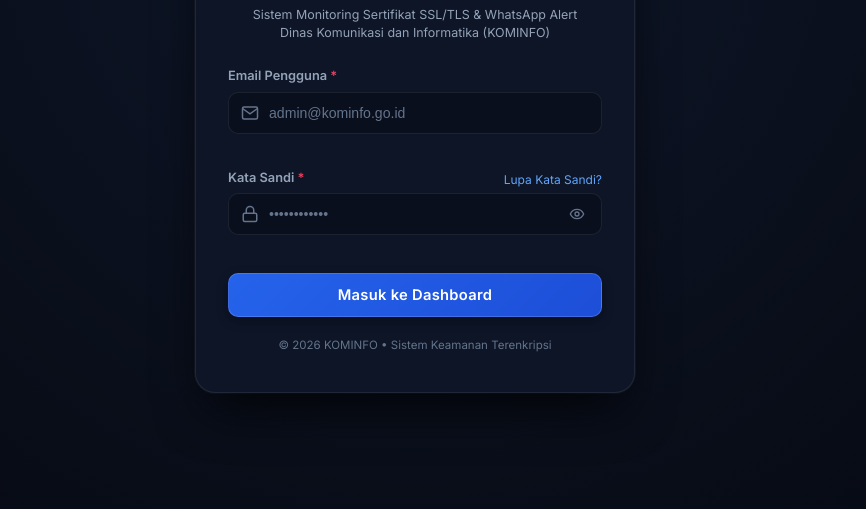
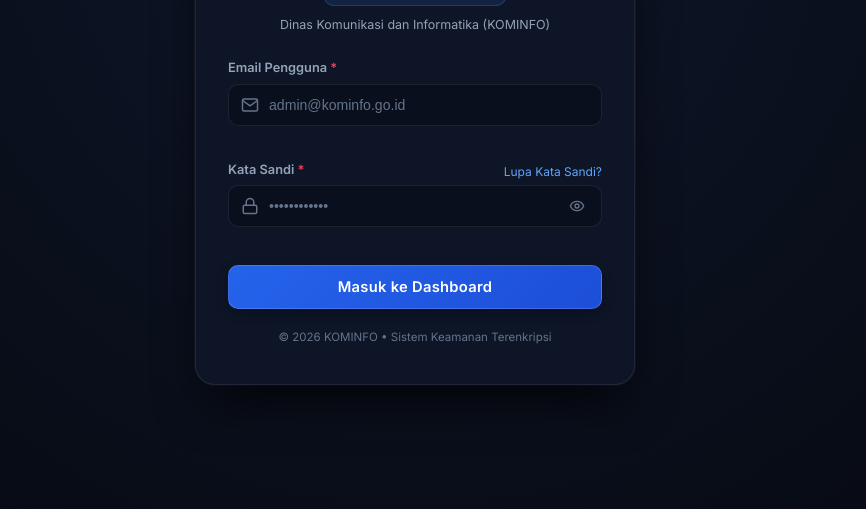
Before and after one commit to Saskiaaa01/SSL, a plain HTML site: page frontend/index.html in a window 1280 px wide. Shown: the part 291-800 px from the top of the page, without its empty margins (225-1091 px from the left). Drawn offline with Linux system fonts and the light colour scheme.

Commit message:
refactor(ui): sederhanakan header login dengan menghapus teks 'Sistem Monitoring'

```diff
--- a/frontend/index.html
+++ b/frontend/index.html
@@ -31,7 +31,7 @@
         </div>
         <h2 class="auth-title">SSLGuard</h2>
         <span class="auth-badge">PORTAL LOGIN KEAMANAN</span>
-        <p class="auth-desc">Sistem Monitoring Sertifikat SSL/TLS & WhatsApp Alert<br>Dinas Komunikasi dan Informatika (KOMINFO)</p>
+        <p class="auth-desc">Dinas Komunikasi dan Informatika (KOMINFO)</p>
       </div>
 
       <form id="form-login" class="auth-form">
```
